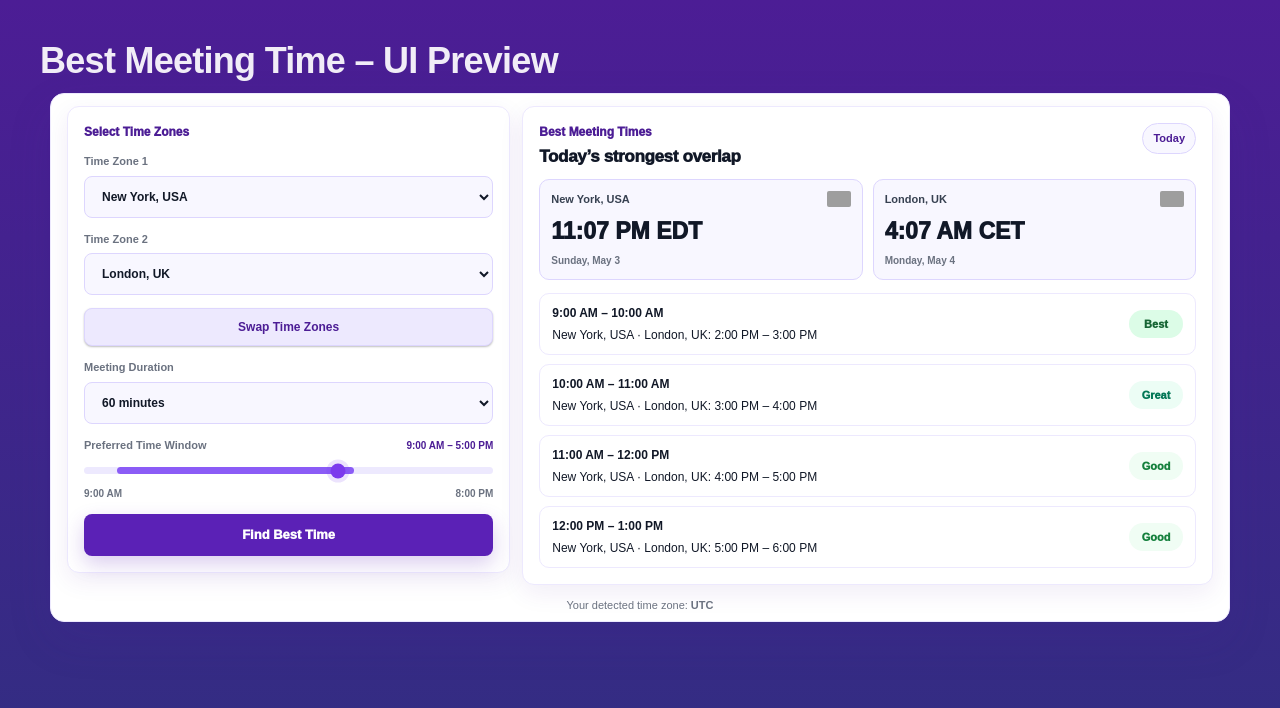
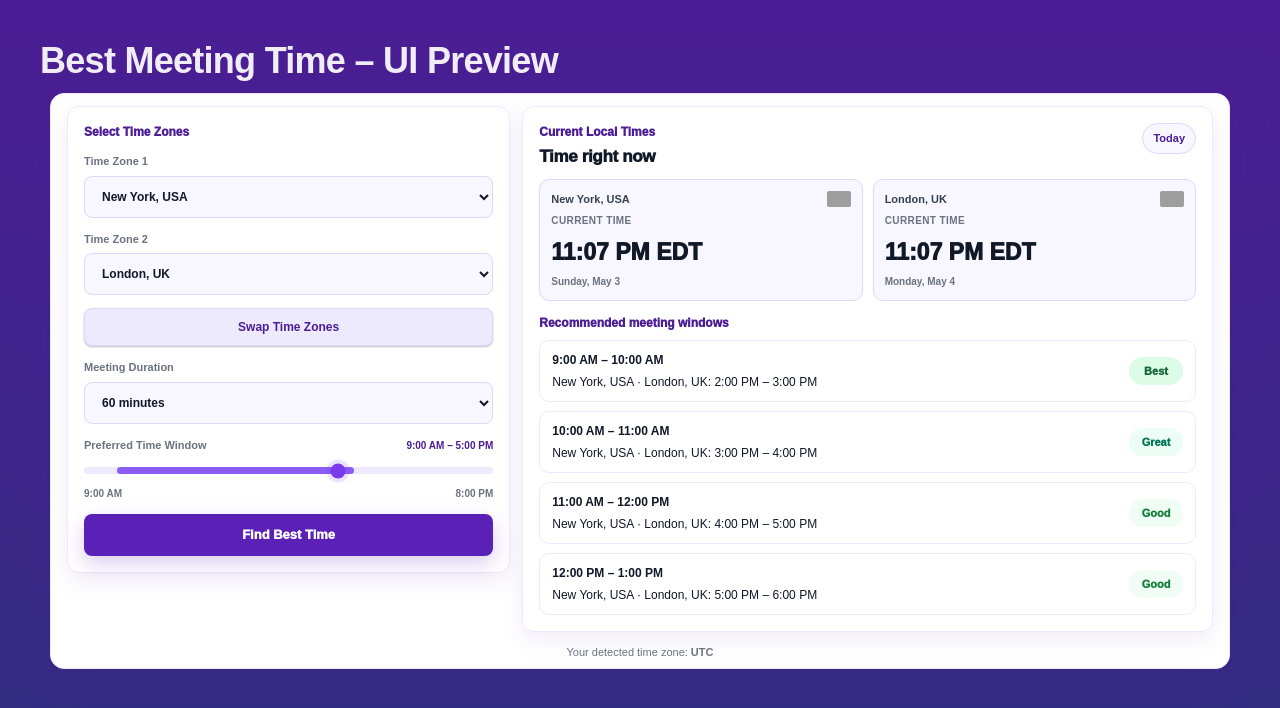
Before and after one commit to techtalk1282/Best-Meeting-Time, a Next.js app: page /preview in a window 1280 px wide. Shown: the top 708 px of the page. Built offline with nearby package versions, Linux system fonts and the light colour scheme; grey boxes are pictures that could not be loaded.

Commit message:
Update time labels and section headers in ToolPreviewClarify current time cards and move meeting window label below clocks

```diff
--- a/app/ui/ToolPreviewSection.tsx
+++ b/app/ui/ToolPreviewSection.tsx
@@ -15,7 +15,7 @@
  * - No KV changes
  * - No premium verification route changes
  *
- * ROLLBACK:
+ * ROLLBACK:f
  * - Restore previous app/ui/ToolPreviewSection.tsx vSTABLE-2.0 baseline
  */
 
@@ -631,8 +631,8 @@ const safeNow = now || new Date();
         <section style={resultsCard}>
           <div style={resultsHeader}>
             <div>
-              <div style={cardLabel}>Best Meeting Times</div>
-              <h3 style={resultsTitle}>Today’s strongest overlap</h3>
+               <div style={cardLabel}>Current Local Times</div>
+              <h3 style={resultsTitle}>Time right now</h3>
             </div>
 
             <div style={todayPill}>Today</div>
@@ -644,6 +644,7 @@ const safeNow = now || new Date();
                 <span>{cityA.name}</span>
                 <Flag city={cityA.name} />
               </div>
+              <span style={currentTimeLabel}>Current Time</span>
               <strong style={liveTime}>
                 {cityATime} {cityATZ}
               </strong>
@@ -655,11 +656,16 @@ const safeNow = now || new Date();
                 <span>{cityB.name}</span>
                 <Flag city={cityB.name} />
               </div>
+              <span style={currentTimeLabel}>Current Time</span>
               <strong style={liveTime}>
-                {cityBTime} {cityBTZ}
+                {cityATime} {cityATZ}
               </strong>
               <span style={localDate}>{cityBDate}</span>
             </div>
+          </div>
+
+         <div style={meetingSectionHeader}>
+            Recommended meeting windows
           </div>
 
           <div style={meetingList}>
@@ -1117,7 +1123,22 @@ const cityNameLine = {
   fontSize: "11px",
   fontWeight: 900,
 };
+const currentTimeLabel = {
+  display: "block",
+  marginTop: "6px",
+  color: "#6b7280",
+  fontSize: "10px",
+  fontWeight: 850,
+  textTransform: "uppercase" as const,
+  letterSpacing: "0.04em",
+};
 
+const meetingSectionHeader = {
+  color: "#4c1d95",
+  fontSize: "12px",
+  fontWeight: 950,
+  margin: "2px 0 8px",
+};
 const liveTime = {
   display: "block",
   marginTop: "7px",
```
